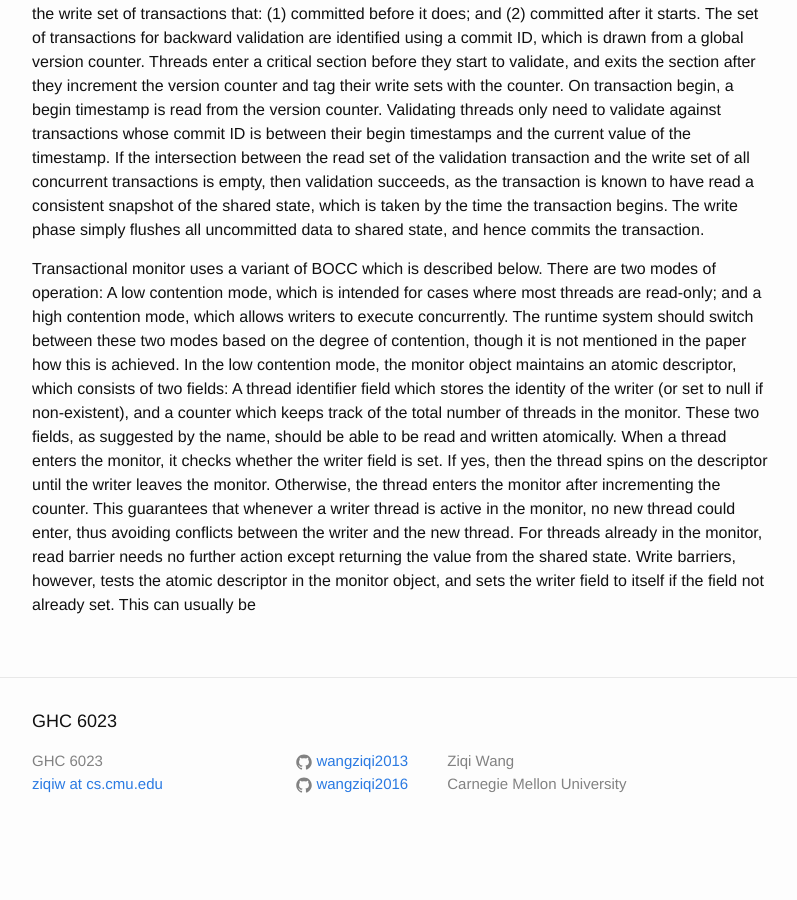
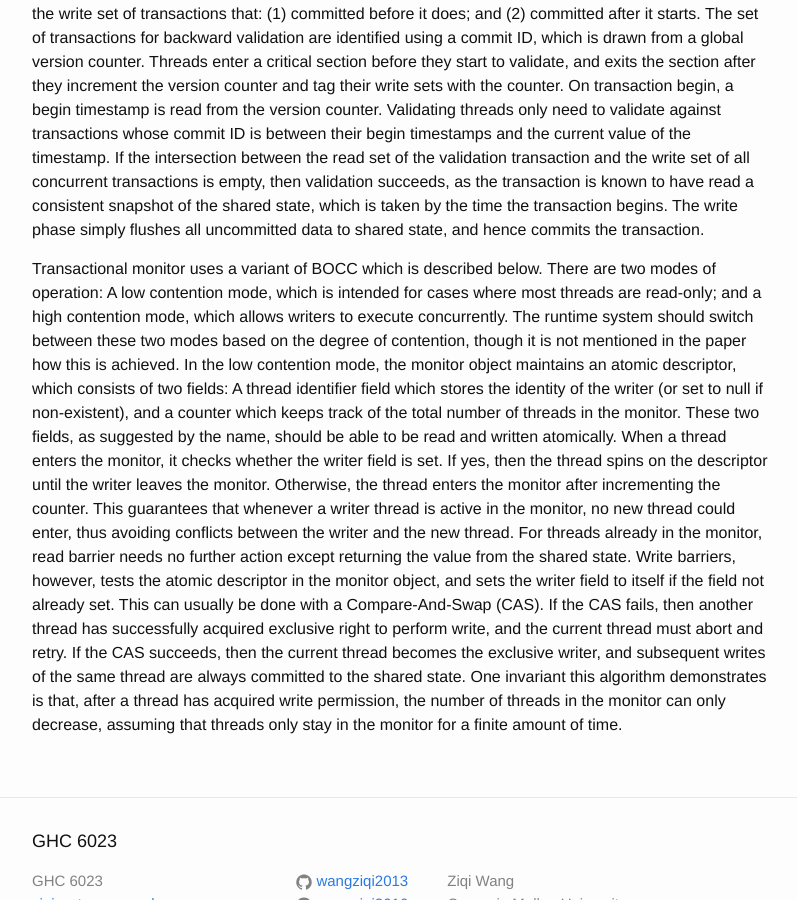
Before and after one commit to wangziqi2013/wangziqi2013.github.io, a Jekyll site: the page built from _posts/2018-08-29-Transaction-Monitors-For-Concurrent-Objects.markdown, in a window 1280 px wide and 900 px high, scrolled down 1408 px. Shown: the whole window, without its empty margins (238-1035 px from the left). Built offline with Jekyll 4.4.1, drawn with Linux system fonts in a browser that asks for light colours; before the commit the page ends 2263 px from its top, so only the background shows below that.

Commit message:
Finished write permission

```diff
--- a/_posts/2018-08-29-Transaction-Monitors-For-Concurrent-Objects.markdown
+++ b/_posts/2018-08-29-Transaction-Monitors-For-Concurrent-Objects.markdown
@@ -61,4 +61,8 @@ on the descriptor until the writer leaves the monitor. Otherwise, the thread ent
 This guarantees that whenever a writer thread is active in the monitor, no new thread could enter, thus avoiding conflicts between
 the writer and the new thread. For threads already in the monitor, read barrier needs no further action except returning the value
 from the shared state. Write barriers, however, tests the atomic descriptor in the monitor object, and sets the writer field to
-itself if the field not already set. This can usually be
+itself if the field not already set. This can usually be done with a Compare-And-Swap (CAS). If the CAS fails, then another
+thread has successfully acquired exclusive right to perform write, and the current thread must abort and retry. If the CAS
+succeeds, then the current thread becomes the exclusive writer, and subsequent writes of the same thread are always committed
+to the shared state. One invariant this algorithm demonstrates is that, after a thread has acquired write permission, the number
+of threads in the monitor can only decrease, assuming that threads only stay in the monitor for a finite amount of time.
```
